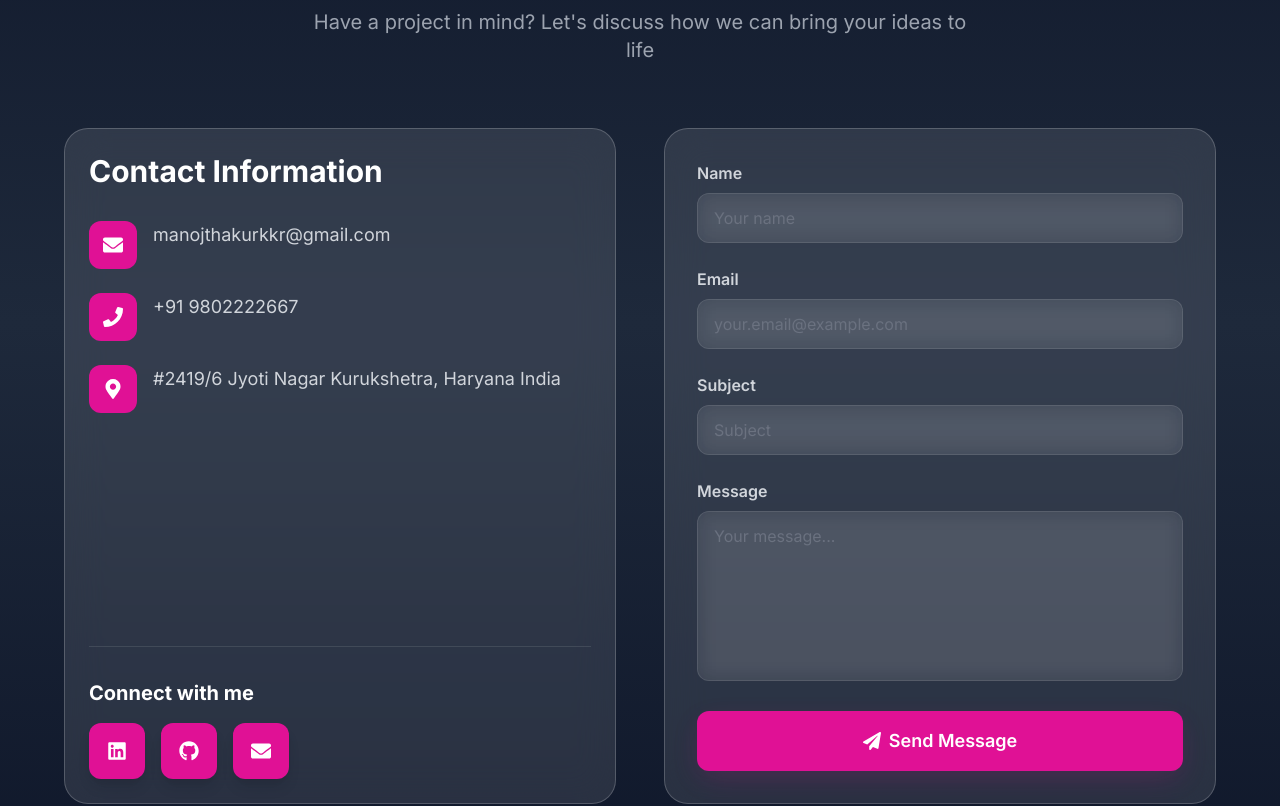
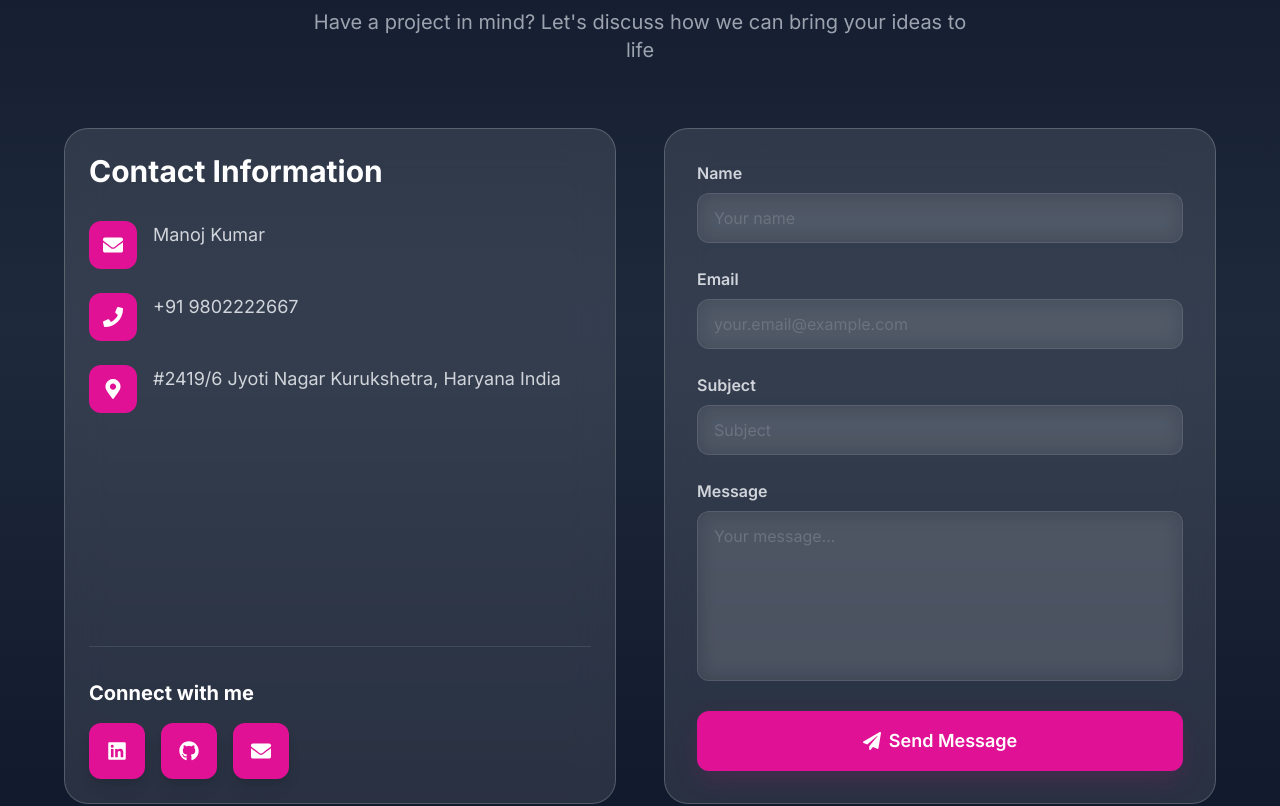
Before and after one commit to manojthakurkkr/portfolio, a Next.js app: page / in a window 1280 px wide. Shown: the part 6340-7146 px from the top of the page. Built offline with nearby package versions, Linux system fonts and the light colour scheme.

Commit message:
solve contact us issue

```diff
--- a/components/Contact.tsx
+++ b/components/Contact.tsx
@@ -69,7 +69,7 @@ export default function Contact() {
   }
 
   const contactInfo = [
-    { icon: FaEnvelope, text: 'manojthakurkkr@gmail.com', link: 'mailto:manojthakurkkr@gmail.com', color: 'text-pink-400' },
+    { icon: FaEnvelope, text: 'Manoj Kumar', link: 'mailto:manojthakurkkr@gmail.com', color: 'text-pink-400' },
     { icon: FaPhone, text: '+91 9802222667', link: 'tel:+919802222667', color: 'text-cyan-400' },
     { icon: FaMapMarkerAlt, text: '#2419/6 Jyoti Nagar Kurukshetra, Haryana India', link: null, color: 'text-purple-400' },
   ]
@@ -118,7 +118,7 @@ export default function Contact() {
             viewport={{ once: true, margin: '-50px' }}
             transition={{ duration: 0.8 }}
           >
-            <div className="glass-strong rounded-3xl p-6 h-full flex flex-col">
+            <div className="glass-strong rounded-3xl p-6 h-full w-full max-w-full flex flex-col">
               <h3 className="text-3xl font-bold text-white mb-8">Contact Information</h3>
               <div className="space-y-6 mb-8 flex-1">
                 {contactInfo.map((info, index) => {
@@ -131,7 +131,7 @@ export default function Contact() {
                       viewport={{ once: true }}
                       transition={{ delay: index * 0.1 }}
                       whileHover={{ x: 10 }}
-                      className="flex items-start group cursor-pointer"
+                      className="flex items-start group cursor-pointer min-w-0"
                     >
                       <div className={`w-12 h-12 rounded-xl bg-navbar from-primary-500 to-accent-500 flex items-center justify-center mr-4 group-hover:scale-110 transition-transform flex-shrink-0`}>
                         <Icon className={`text-white text-xl`} />
@@ -139,12 +139,12 @@ export default function Contact() {
                       {info.link ? (
                         <a
                           href={info.link}
-                          className="text-lg text-gray-300 hover:text-white transition-colors break-words"
+                          className="text-lg text-gray-300 hover:text-white transition-colors break-words min-w-0"
                         >
                           {info.text}
                         </a>
                       ) : (
-                        <span className="text-lg text-gray-300">{info.text}</span>
+                        <span className="text-lg text-gray-300 break-words min-w-0">{info.text}</span>
                       )}
                     </motion.div>
                   )
@@ -153,7 +153,7 @@ export default function Contact() {
 
               <div className="border-t border-white/10 pt-8">
                 <h4 className="text-xl font-bold text-white mb-4">Connect with me</h4>
-                <div className="flex space-x-4">
+                <div className="flex flex-wrap gap-4">
                   {socialLinks.map((social, index) => {
                     const Icon = social.icon
                     return (
--- a/package.json
+++ b/package.json
@@ -9,11 +9,12 @@
     "lint": "next lint"
   },
   "dependencies": {
+    "framer-motion": "^10.16.0",
     "next": "^14.0.0",
+    "next-pwa": "^5.6.0",
     "react": "^18.2.0",
     "react-dom": "^18.2.0",
-    "react-icons": "^4.11.0",
-    "framer-motion": "^10.16.0"
+    "react-icons": "^4.11.0"
   },
   "devDependencies": {
     "@types/node": "^20.0.0",
```
Also changed, not shown: 1 other file (tests, documents, lock files or other folders).
